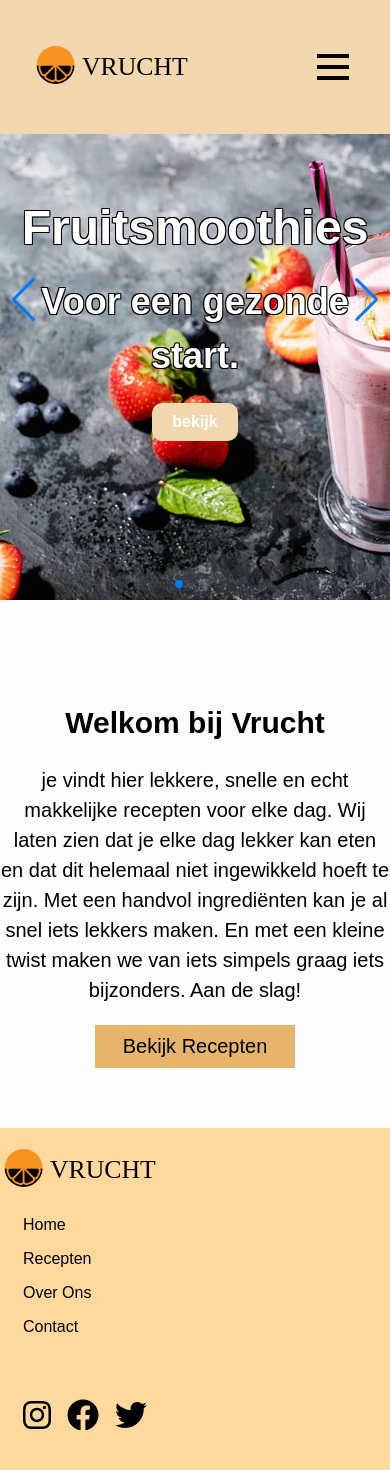
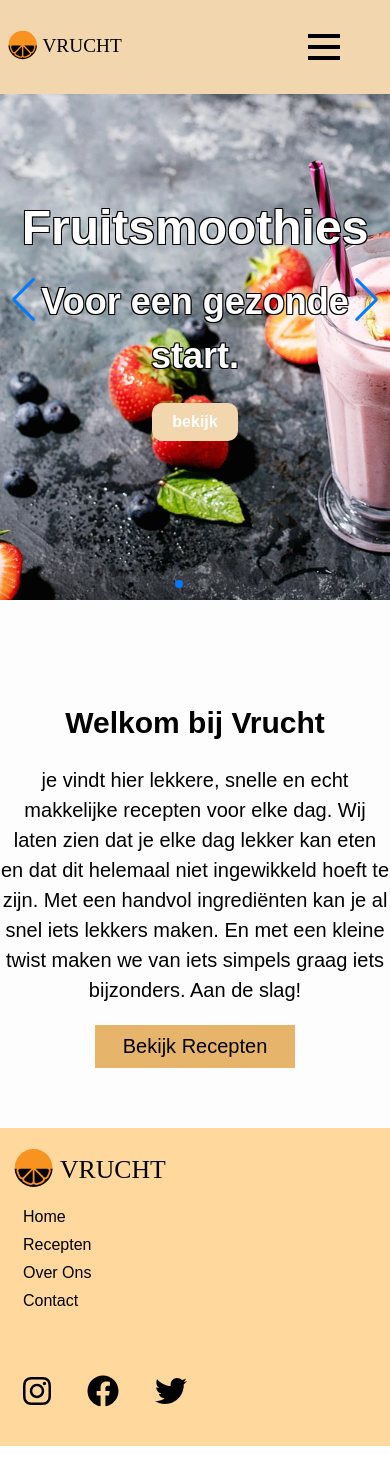
Before and after one commit to Euer24/Vrucht.be, a PHP site: page /index.php in a window 390 px wide. After the commit the page ends 1446 px from the top, so only its background shows below. Run offline with PHP 8.4, Linux system fonts and the light colour scheme.

Commit message:
navbar is beter resonsive

```diff
--- a/vrucht/public/css/footer.css
+++ b/vrucht/public/css/footer.css
@@ -17,6 +17,10 @@ footer ul {
     list-style: none;
     padding: 0;
     margin-right: 45px;
+}
+
+footer li {
+    margin-bottom: 0px;
 }
 
 footer a {
@@ -55,6 +59,12 @@ footer img.logo {
     margin-left: 40px;
 }
 
+svg.icon {
+    padding-right: 20px;
+}
+
+
+
 /* Responsive styles */
 @media (max-width: 768px) {
     footer {
@@ -62,6 +72,7 @@ footer img.logo {
         height: auto;
         padding: 20px;
         align-items: flex-start;
+
     }
 
     footer ul {
@@ -69,6 +80,9 @@ footer img.logo {
         margin: 20px 0;
     }
 
+    footer li {
+        margin-bottom: 10px;
+    }
     footer a {
         margin: 10px 0;
     }
@@ -77,8 +91,9 @@ footer img.logo {
         margin-top: 20px;
     }
 
+
     footer img.logo {
-        margin-left: -65px;
+        margin-left: -30px;
     }
 
     svg.icon {
--- a/vrucht/public/css/navbar.css
+++ b/vrucht/public/css/navbar.css
@@ -7,7 +7,7 @@
     padding: 30px 100px;
     background: rgb(241, 214, 174);
     display: flex;
-    justify-content: center;
+    justify-content: space-between;
     align-items: center;
     z-index: 100;
 
@@ -15,12 +15,7 @@
 
 header .logo
 {
-    margin-left:15px;/* logo naar links */
-}
-
-.navbar
-{
-    margin-left: 10px;
+    margin-left:-60px;/* logo naar links */
 }
 
 .logo {
@@ -28,89 +23,20 @@ header .logo
     color: #fff;
     text-decoration: none;
     height: auto;
-    width: 400px;
+    width: 300px;
     margin-right: 90px;
 }
 
-@media (min-width: 1920px){
-    .navbar{
-        margin-left: 1300px;  /* adjust as needed */
-    }
-
-    }
-    @media (min-width: 2000px) {
-        .logo {
-            width: 200px;
-        }
-
-        .navbar a
-        {
-            font-size: 18px;
-            color: #000000;
-            font-weight: 500;
-            text-decoration: none;
-            margin-left: 0px;
-        }
-
-        .header
-        {
-            position: fixed;
-            top: 0;
-            left: 0;
-            width: 100%;
-            padding: 30px 100px;
-            background: rgb(241, 214, 174);
-            display: flex;
-            justify-content: center;
-            align-items: center;
-            z-index: 100;
-
-        }
-
-        header .logo
-        {
-            margin-left:-90px;/* logo naar links */
-        }
-
-        .logo {
-            font-size: 32px;
-            color: #fff;
-            text-decoration: none;
-            height: auto;
-            width: 400px;
-            margin-right: 70px;
-        }
-
-        .navbar a
-            {
-                font-size: 24px;
-                color: #000000;
-                font-weight: 500;
-                text-decoration: none;
-                margin-left: 100px;
-
-            }
-
-            .navbar {
-                margin-left: 1000px;  /* adjust as needed */
-            }
-
-    } /* einde media query  2000px*/
-
-@media (min-width: 1920px) and (max-width: 2200px) {
-    .logo {
-        width: 250px;
-    }
-}
     .navbar {
         font-size: 18px;
         color: #fff;
         font-weight: 500;
         text-decoration: none;
-        height: 60px;
-        padding-right: 120px;
         display: flex;
         width: 100%;
+        margin-left: 10px;
+        justify-content: flex-end;
+        padding-right: 150px;
     }
 
     .links-container {
@@ -128,7 +54,7 @@ header .logo
         color: #000000;
         font-weight: 500;
         text-decoration: none;
-        margin-left: auto;
+        margin-left: 20px;
     }
 
     .navbar a:hover
@@ -188,152 +114,6 @@ header .logo
         display: grid;
     }
 
-
-@media (min-width: 1269px) and (max-width: 2560px) {
-     .logo {
-        width: 300px;
-    }
-
-    .navbar {
-        font-size: 18px;
-        color: #fff;
-        font-weight: 500;
-        text-decoration: none;
-        height: 60px;
-        padding-right: 100px;
-        display: flex;
-        width: 100%;
-
-    }
-
-    .dropdown-content {
-        padding-left: -10px;
-      }
-
-    .navbar a
-    {
-        font-size: 18px;
-        color: #000000;
-        font-weight: 500;
-        text-decoration: none;
-        margin-left: 70px;
-    }
-
-    .navbar a:hover
-    {
-        color: #000;
-    }
-
-    .navbar a::before
-    {
-        content: '';
-
-        top: 100%;
-        left: 0;
-        width: 0;
-        height: 2px;
-        background: rgb(0, 0, 0);
-        transition: 0.3s;
-    }
-
-    .navbar a:hover::before
-    {
-    width: 100%;
-    }
-
-    .hamburger {
-        display: none;
-        flex-direction: column;
-        justify-content: space-around;
-        width: 2rem;
-        height: 2rem;
-        cursor: pointer;
-    }
-
-    .hamburger div {
-        width: 2rem;
-        height: 0.25rem;
-        background-color: #000000;
-    }
-
-    .navbar.open {
-        height: auto;
-    }
-
-    .navbar.open {
-        display: block;
-        width: 400px;
-        position: absolute;
-        top: 100%;
-        left: -120px;
-        background-color: rgb(241, 214, 174);
-        text-align: left;
-    }
-
-    .navbar.open a {
-        display: block;
-    }
-}
-
-@media  (max-width: 1270px) { /*vanaf hier doet hij raar  */
-    .navbar {
-        display: none;
-        flex-direction: column;
-        background-color: #000000;
-    }
-
-    .navbar.open {
-        display: grid;
-        width: 2000px;
-    }
-
-    .navbar a {
-        display: block;
-        margin-top: 5px;
-        color: #000;
-    }
-
-    .hamburger {
-        display: flex;
-        margin-left: 110px;
-    }
-
-    .receptKnop {
-        margin-top: 80px;
-    }
-
-    .hamburger {
-        transform: translateX(-70px);
-    }
-
-    .receptKnop {
-        margin-bottom: 70px;
-    }
-
-    .logo {
-        transform: translateX(25px);
-        width: 200px;
-        height: 70px;
-    }
-
-    .dropdown-content {
-      padding-left: 80px;
-    }
-
-    footer ul li {
-        margin: 8px 0;
-    }
-
-    .dropdown-content {
-        background-color: rgb(241, 214, 174);
-    }
-
-    .dropdown-content a {
-        color: #000;
-    }
-
-}
-
 .dropdown {
     position: relative;
     display: inline-block;
@@ -344,7 +124,6 @@ header .logo
     display: none;
     position: absolute;
     background-color:rgb(241, 214, 174);
-    min-width: 30px;
     z-index: 1;
     left: -50px;
     opacity: 0;
@@ -354,6 +133,7 @@ header .logo
 .dropdown-content.show {
     display: block;
     opacity: 1;
+
 }
 
 .dropdown-content a {
@@ -367,3 +147,80 @@ header .logo
 .dropdown:hover .dropdown-content {
     display: block;
 }
+
+@media screen and (max-width: 768px)
+{
+    .header
+    {
+        padding: 30px 50px;
+    }
+
+    .logo
+    {
+        font-size: 24px;
+        width: 150px;
+    }
+
+    .navbar
+    {
+        font-size: 16px;
+        padding-right: 50px;
+    }
+
+    .hamburger
+    {
+        display: flex;
+    }
+
+    .navbar
+    {
+        position: absolute;
+        left: 0;
+        background-color: rgb(241, 214, 174);
+        text-align: left;
+        width: 100%;
+        justify-content: center;
+        margin-left: 0px;
+        height: 0;
+        transition: 0.3s;
+    }
+
+    .navbar a
+    {
+        display: block;
+        margin: 10px 0;
+        padding: 8px 30px;
+        border-radius: 50px;
+    }
+
+    .navbar a:hover
+    {
+        color: #000;
+    }
+
+    .navbar a::before
+    {
+        display: none;
+    }
+
+    .navbar.open
+    {
+        height: auto;
+    }
+
+    .navbar.open a
+    {
+        display: block;
+    }
+
+    .dropdown-content {
+        display: none;
+        position: absolute;
+        background-color:rgb(241, 214, 174);
+        min-width: 30px;
+        z-index: 1;
+        left: 0px;
+        opacity: 0;
+        transition: opacity 0.5s ease;
+    }
+}
--- a/vrucht/public/layouts/hamburger.php
+++ b/vrucht/public/layouts/hamburger.php
@@ -1,7 +1,7 @@
 <script>
     document.querySelector('.hamburger').addEventListener('click', function() {
         var navbar = document.querySelector('.navbar');
-        if (window.innerWidth <= 1270) {
+        if (window.innerWidth <= 769) {
             navbar.classList.toggle('open');
             if (navbar.style.display === "none" || navbar.style.display === "") {
                 navbar.style.display = "block";
@@ -13,7 +13,7 @@
 
     function checkNavbar() {
         var navbar = document.querySelector('.navbar');
-        if (window.innerWidth > 1270) {
+        if (window.innerWidth > 769) {
             navbar.style.display = "flex";
             navbar.classList.remove('open');
         } else if (!navbar.classList.contains('open')) {
--- a/vrucht/public/layouts/navbar.php
+++ b/vrucht/public/layouts/navbar.php
@@ -2,9 +2,11 @@
     <a href="/">
         <img src="/public/img/VRUCHT.svg" class="logo" alt="logo">
     </a>
+
     <nav class="navbar">
         <div class="links-container">
             <a href="/">Home</a>
+
             <div class="dropdown">
                 <a href="/recept" class="dropdown-toggle">Recepten</a>
                 <div class="dropdown-content">
@@ -14,6 +16,7 @@
                     <a href="/recepten/Salade">Meloen-Munt Salade</a>
                 </div>
             </div>
+
             <a href="/over-ons">Over ons</a>
             <a href="/contact">Contact</a>
             </div>
```
